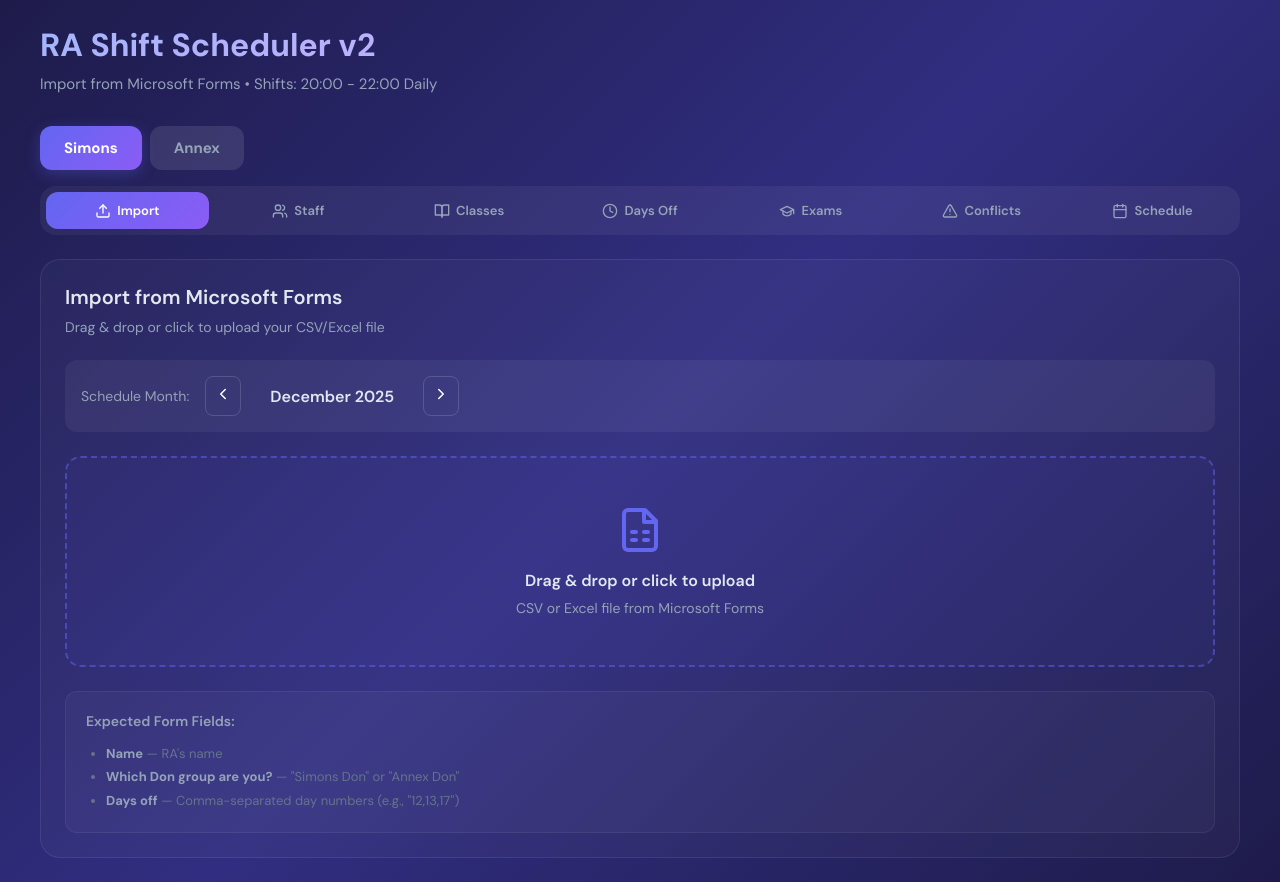
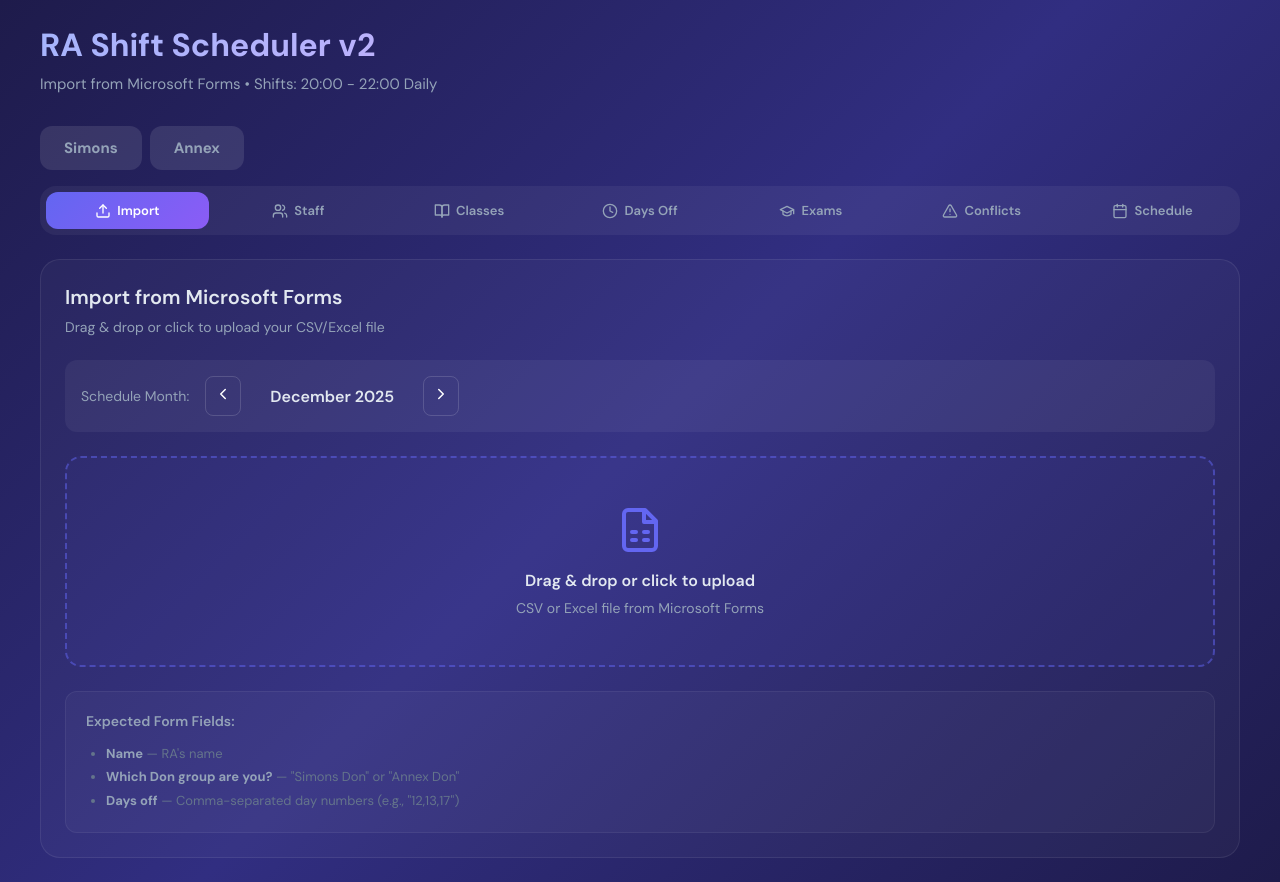
Before and after one commit to RosiCastellano/Ra_Shift_Scheduler_VS2, a React (Vite) app: page / in a window 1280 px wide. Built offline with nearby package versions, Linux system fonts and the light colour scheme.

Commit message:
Update App.jsx

```diff
--- a/src/App.jsx
+++ b/src/App.jsx
@@ -7,9 +7,9 @@ const DAYS_SHORT = ['Sun', 'Mon', 'Tue', 'Wed', 'Thu', 'Fri', 'Sat'];
 export default function App() {
   const [activeTab, setActiveTab] = useState('import');
   const [staff, setStaff] = useState([]);
-  const [selectedBuilding, setSelectedBuilding] = useState('Simons Don');
+  const [selectedBuilding, setSelectedBuilding] = useState('Symons Don');
   const [newStaffName, setNewStaffName] = useState('');
-  const [newStaffBuilding, setNewStaffBuilding] = useState('Simons Don');
+  const [newStaffBuilding, setNewStaffBuilding] = useState('Symons Don');
 
   const [classSchedules, setClassSchedules] = useState({});
   const [dayOffRequests, setDayOffRequests] = useState({});
```
